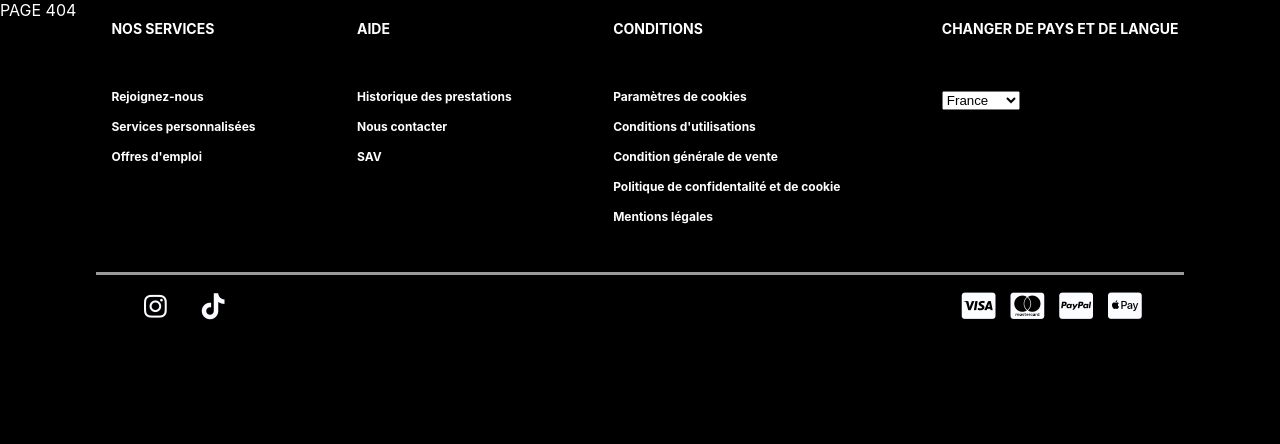
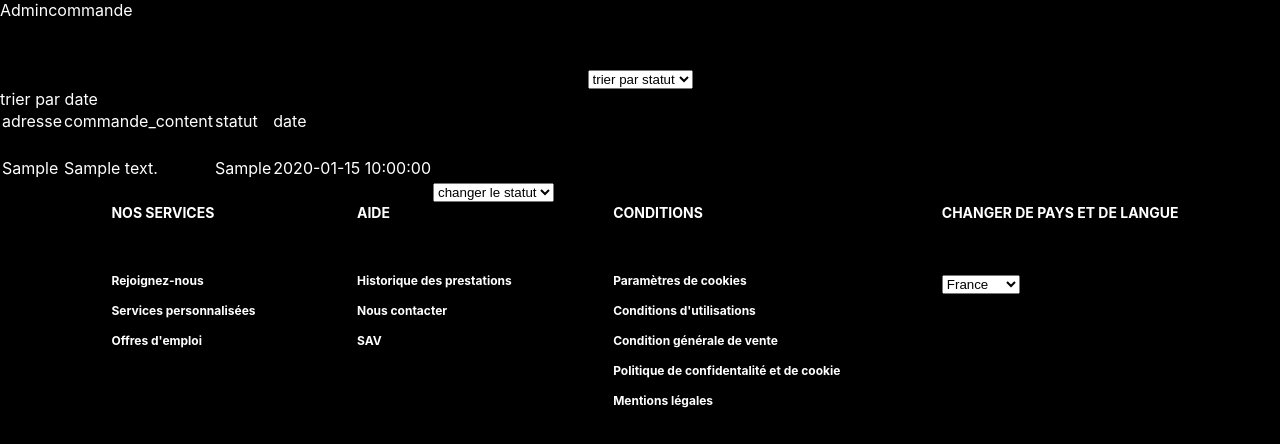
Before and after one commit to Lomudru/ProjetEcommerce, a PHP site: page /?p=admincommande in a window 1280 px wide. Shown: the part 59-503 px from the top of the page. Run offline with PHP 8.4, Linux system fonts and the light colour scheme; tables that the repository leaves empty or names only in its code hold one stand-in row (values such as "Sample post"); some libraries are stand-ins or nearby versions.

Commit message:
story 5 fini

```diff
--- /dev/null
+++ b/src/class/Commande.php
@@ -0,0 +1,22 @@
+<?php
+
+class Commande {
+    public $commande_id;
+    public $adresse;
+    public $commande_content;
+    public $statut;
+    public $date;
+    public $date_maj;
+
+    public static function register($adresse, $commande_content, $statut, $date, $date_maj) {
+        $com = new Commande();
+        $com->adresse = $adresse;
+        $com->commande_content = $commande_content;
+        $com->statut = $statut;
+        $com->date = $date;
+        $com->date_maj = $date_maj;
+
+
+        return $com;
+    }
+}
--- a/src/class/DbManager.php
+++ b/src/class/DbManager.php
@@ -96,6 +96,19 @@ class DbManager {
         $req = $this->db->prepare($sql.' WHERE v_id=:id');
         $req->execute($data);
     }
+    function updateCommande(string $tableName, array $data) {
+        $sql = 'UPDATE '.$tableName.' SET date_maj = NOW(), ';
+        foreach($data as $clef => $value){
+            if ($clef != 'id'){
+                $sql = $sql.$clef.'=:'.$clef.', ';
+            }
+        }
+
+        $sql = substr($sql,0,-2);
+        var_dump($sql);
+        $req = $this->db->prepare($sql.' WHERE commande_id=:id');
+        $req->execute($data);
+    }
 
     function update_advanced(DbObject $dbObj) {
         $tableName = strtolower(get_class($dbObj)).'s';
--- a/src/init.php
+++ b/src/init.php
@@ -6,13 +6,14 @@ session_start();
 require_once __DIR__ . '/db.php';
 
 // config du site
-$existing_pages = ['home', 'login', 'register', 'produit', 'categorie', 'admin', 'modifier', 'ajouter', 'panier','commande'];
+$existing_pages = ['home', 'login', 'register', 'produit', 'categorie', 'admin', 'modifier', 'ajouter', 'panier','commande','admincommande'];
 
 // les classes
 require_once __DIR__ . '/class/User.php';
 require_once __DIR__ . '/class/DbManager.php';
 require_once __DIR__ . '/class/Vetement.php';
 require_once __DIR__ . '/class/Categorie.php';
+require_once __DIR__ . '/class/Commande.php';
 
 $BDD = new DbManager($db);
 
--- /dev/null
+++ b/src/views/pages/admincommande.php
@@ -0,0 +1,69 @@
+<?php
+
+$title = 'admincommande';
+if(isset($_POST["tri"]) && $_POST["tri"] != "ALL"){
+    $tableauCommande = $BDD->selectAll("SELECT * FROM commande WHERE statut = '".$_POST["tri"]."'","Commande");
+}
+else{
+
+    if(isset($_GET["order"])&& $_GET["order"]== "true"){
+        $tableauCommande = $BDD->selectAll("SELECT * FROM commande ORDER BY date DESC","Commande");
+    }
+    else{
+        $tableauCommande = $BDD->selectAll("SELECT * FROM commande","Commande");
+    }
+}
+
+
+
+ob_start();?>
+<div>
+    Admincommande
+    <form action="/?p=admincommande" method="post">
+        <select name="tri" onchange="this.form.submit()">
+            <option value="">trier par statut</option>
+            <option value="ALL">tout</option>
+            <option value="NEW">nouveau</option>
+            <option value="SENT">envoyer</option>
+            <option value="FINISHED">terminer</option>
+            <option value="CANCELED">annuler</option>
+            <option value="RETURN_USER">retour</option>
+        </select>
+    </form>
+    <a href="/?p=admincommande&order=true">trier par date</a>
+    <table>
+        <tr>
+            <td>adresse</td>
+            <td>commande_content</td>
+            <td>statut</td>
+            <td>date</td>
+        </tr>
+        <?php foreach($tableauCommande as $commande): ?>
+            <tr>
+
+                <td><?= $commande->adresse; ?></td>
+
+                <td><?= $commande->commande_content; ?></td>
+
+                <td><?= $commande->statut; ?></td>
+
+                <td><?= $commande->date; ?></td>
+                <td>
+                    <form action="/actions/tricommande.php" method="post">
+                        <input type="text" value="<?= $commande->commande_id?>" name="id" hidden>
+                        <select name="changement" onchange="this.form.submit()">
+                            <option value="">changer le statut</option>
+                            <option value="NEW">nouveau</option>
+                            <option value="SENT">envoyer</option>
+                            <option value="FINISHED">terminer</option>
+                            <option value="CANCELED">annuler</option>
+                            <option value="RETURN_USER">retour</option>
+                        </select>
+                    </form>
+                </td>
+            </tr>
+        <?php endforeach; ?>
+    </table>
+</div>
+<?php
+$page_content = ob_get_clean();
```
Also changed, not shown: www/actions/tricommande.php (added, +7 -0 lines).
